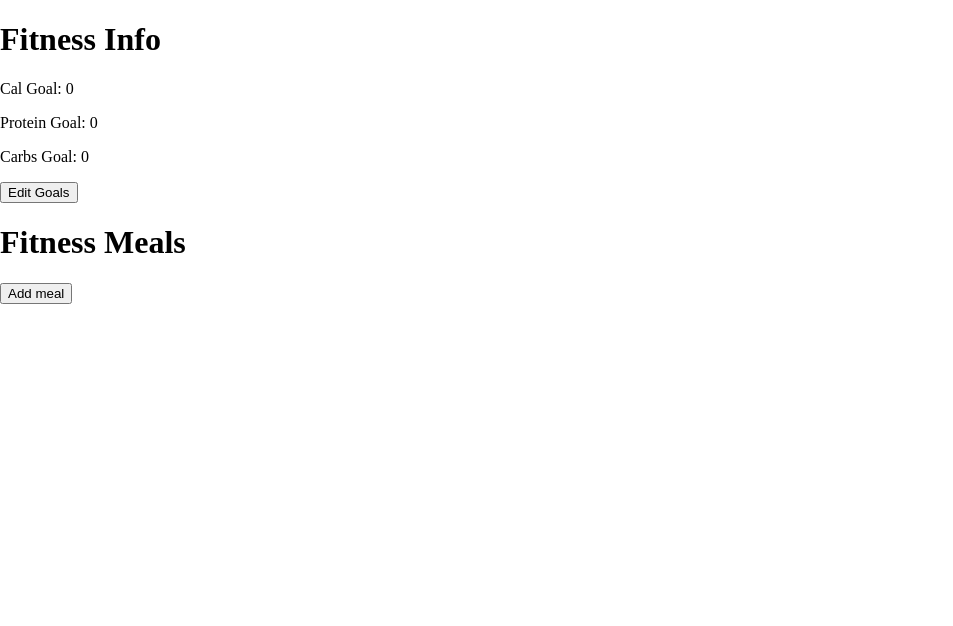
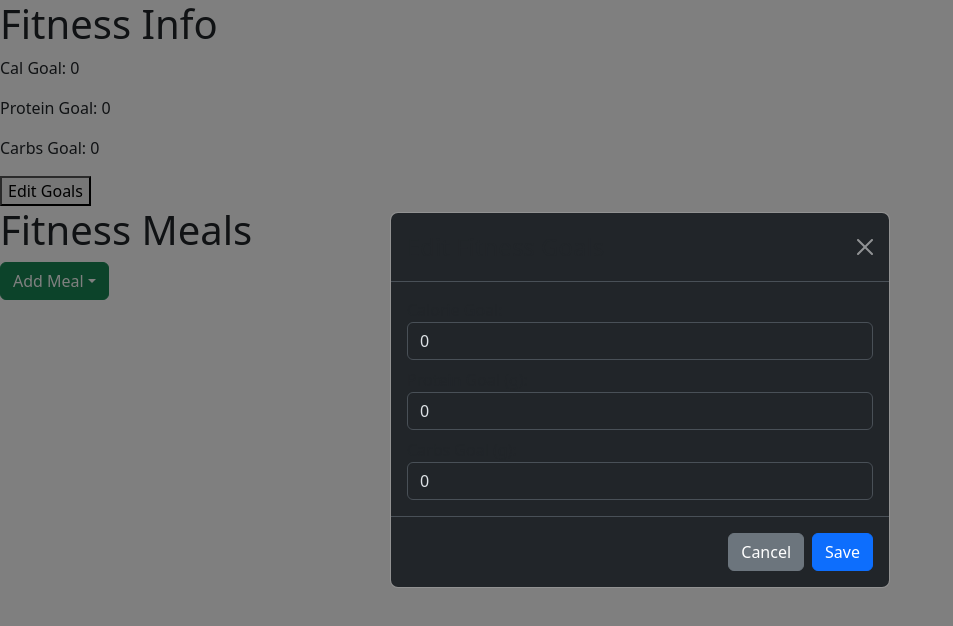
Before and after one commit to nethann/my-fitness-pal, a React (Vite) app: page / in a window 1280 px wide. Both pictures are taken after a click on the button "Edit Goals". Shown: the top 626 px of the page, without its empty margins (0-953 px from the left). Built offline with nearby package versions, Linux system fonts and the light colour scheme.

Commit message:
included reusable modal

```diff
--- a/package.json
+++ b/package.json
@@ -10,7 +10,9 @@
     "preview": "vite preview"
   },
   "dependencies": {
+    "bootstrap": "^5.3.8",
     "react": "^19.2.0",
+    "react-bootstrap": "^2.10.10",
     "react-dom": "^19.2.0"
   },
   "devDependencies": {
--- a/src/App.tsx
+++ b/src/App.tsx
@@ -1,29 +1,81 @@
 import { useState } from 'react'
 import './App.css'
+import Dropdown from 'react-bootstrap/Dropdown'
+import 'bootstrap/dist/css/bootstrap.min.css'
+import CustomModal from "./Updatedgoalsmodal"
 
 function App() {
-  const [calGoal, setcalGoal] = useState(0)
-  const [proteinGoal, setproteinGoal] = useState(0)
+  const [calGoal, setcalGoal] = useState(0);
+  const [proteinGoal, setproteinGoal] = useState(0);
+  const [carbsGoal, setcarbsGoal] = useState(0);
+  const [showModal, setshowModal] = useState(false);
+
+  const handleSave = () => {
+    console.log('saving goals: ', {calGoal, proteinGoal, carbsGoal});
+    setshowModal(false);
+  }
 
   return (
     <div className='main-container'>
       <div className='fitness-info'>
         <h1>Fitness Info</h1>
-        <p>Cal Goal: 0</p>
-        <p>Protein Goal: 0</p>
-        <p>Carbs Goal: 0</p>
-        <button>Edit Goals</button>
+        <p>Cal Goal: {calGoal}</p>
+        <p>Protein Goal: {proteinGoal}</p>
+        <p>Carbs Goal: {carbsGoal}</p>
+        <button onClick={() => setshowModal(true)}>Edit Goals</button>
       </div>
-
 
       <div className='fitness-meals'>
         <h1>Fitness Meals</h1>
       </div>
 
+      <div className='add-meals'>
+        <Dropdown data-bs-theme="dark">
+          <Dropdown.Toggle variant="success" id="dropdown-basic">
+            Add Meal
+          </Dropdown.Toggle>
 
-      <div className='add-meals'>
-        <button>Add meal</button>
+          <Dropdown.Menu>
+            <Dropdown.Item href="#/action-1">Breakfast</Dropdown.Item>
+            <Dropdown.Item href="#/action-2">Lunch</Dropdown.Item>
+            <Dropdown.Item href="#/action-3">Dinner</Dropdown.Item>
+            <Dropdown.Item href="#/action-3">Snack</Dropdown.Item>
+          </Dropdown.Menu>
+        </Dropdown>
       </div>
+
+      <CustomModal
+        show={showModal}
+        onHide={() => setshowModal(false)}
+        title="Edit Fitness Goals"
+        onSave={handleSave}
+      >
+        <div>
+          <label>Calorie Goal:</label>
+          <input
+            type="number"
+            className="form-control mb-2"
+            value={calGoal}
+            onChange={(e) => setcalGoal(Number(e.target.value))}
+          />
+
+          <label>Protein Goal (g):</label>
+          <input
+            type="number"
+            className="form-control mb-2"
+            value={proteinGoal}
+            onChange={(e) => setproteinGoal(Number(e.target.value))}
+          />
+
+          <label>Carbs Goal (g):</label>
+          <input
+            type="number"
+            className="form-control"
+            value={carbsGoal}
+            onChange={(e) => setcarbsGoal(Number(e.target.value))}
+          />
+        </div>
+      </CustomModal>
     </div>
   )
 }
--- /dev/null
+++ b/src/Updatedgoalsmodal.tsx
@@ -0,0 +1,47 @@
+import type { ReactNode } from 'react'
+import { Modal, Button } from 'react-bootstrap'
+
+interface CustomModalProps {
+  show: boolean
+  onHide: () => void
+  title: string
+  children: ReactNode
+  onSave?: () => void
+  saveText?: string
+  cancelText?: string
+}
+
+function CustomModal({
+  show,
+  onHide,
+  title,
+  children,
+  onSave,
+  saveText = 'Save',
+  cancelText = 'Cancel'
+}: CustomModalProps) {
+  return (
+    <Modal data-bs-theme="dark" show={show} onHide={onHide} centered>
+      <Modal.Header closeButton>
+        <Modal.Title>{title}</Modal.Title>
+      </Modal.Header>
+
+      <Modal.Body>
+        {children}
+      </Modal.Body>
+
+      <Modal.Footer>
+        <Button variant="secondary" onClick={onHide}>
+          {cancelText}
+        </Button>
+        {onSave && (
+          <Button variant="primary" onClick={onSave}>
+            {saveText}
+          </Button>
+        )}
+      </Modal.Footer>
+    </Modal>
+  )
+}
+
+export default CustomModal
```
Also changed, not shown: 1 other file (tests, documents, lock files or other folders).
